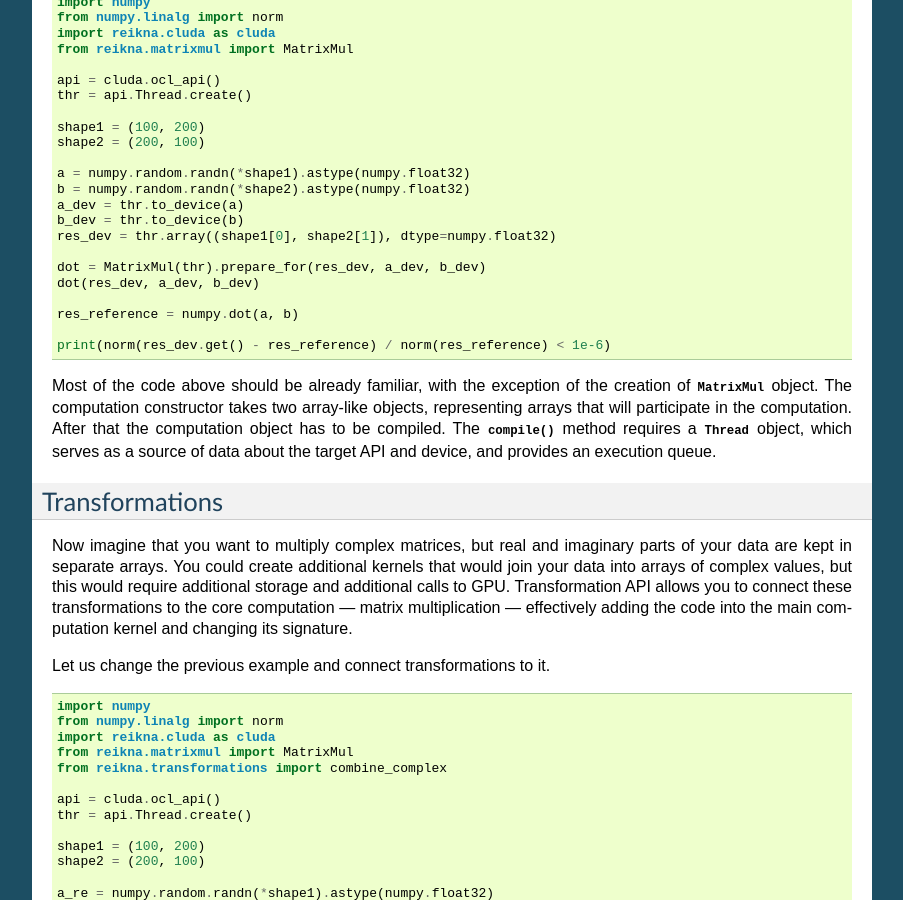
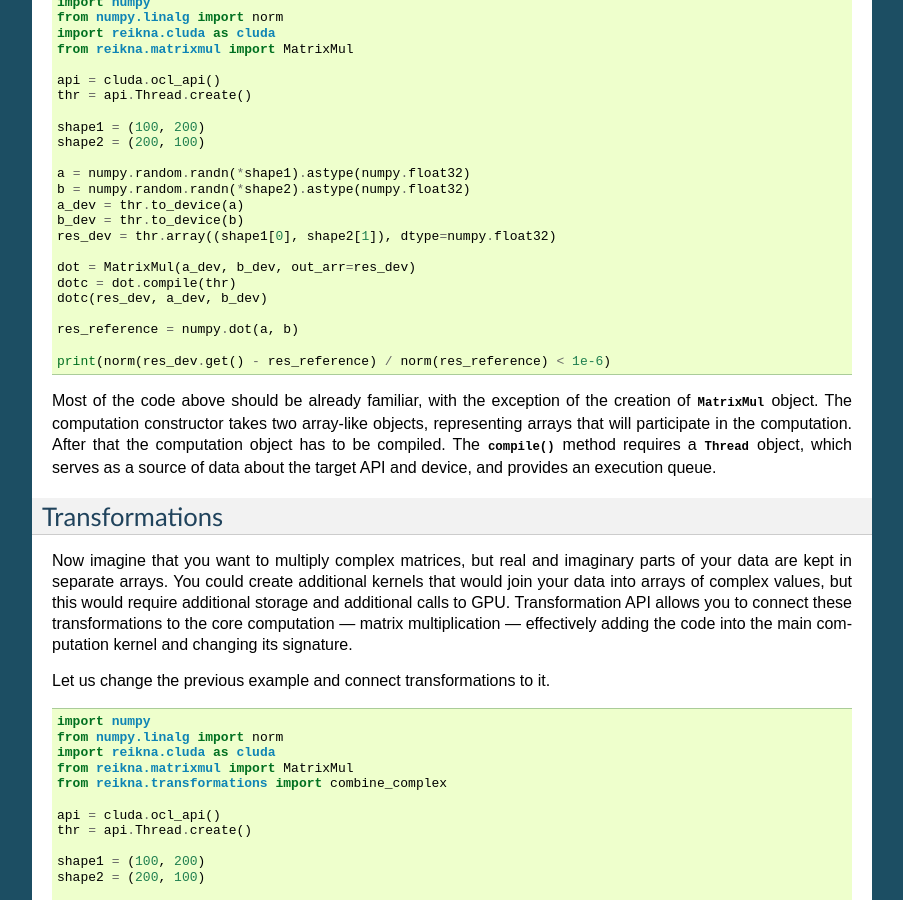
Before and after one commit to fjarri/reikna, a Sphinx documentation site: the page built from doc/source/introduction.rst, in a window 1280 px wide and 900 px high, scrolled down 2139 px. Shown: the whole window, without its empty margins (198-1101 px from the left). Built offline with Sphinx 7.4.7, drawn with Linux system fonts in a browser that asks for light colours.

Commit message:
doc/introduction: fixed the simple matrixmul doctest

```diff
--- a/doc/source/introduction.rst
+++ b/doc/source/introduction.rst
@@ -146,8 +146,9 @@ As an example, we will consider the matrix multiplication.
     b_dev = thr.to_device(b)
     res_dev = thr.array((shape1[0], shape2[1]), dtype=numpy.float32)
 
-    dot = MatrixMul(thr).prepare_for(res_dev, a_dev, b_dev)
-    dot(res_dev, a_dev, b_dev)
+    dot = MatrixMul(a_dev, b_dev, out_arr=res_dev)
+    dotc = dot.compile(thr)
+    dotc(res_dev, a_dev, b_dev)
 
     res_reference = numpy.dot(a, b)
 
```
